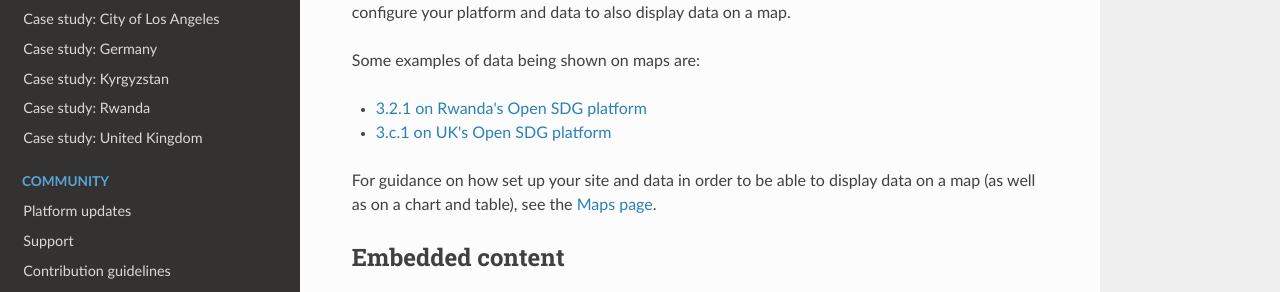
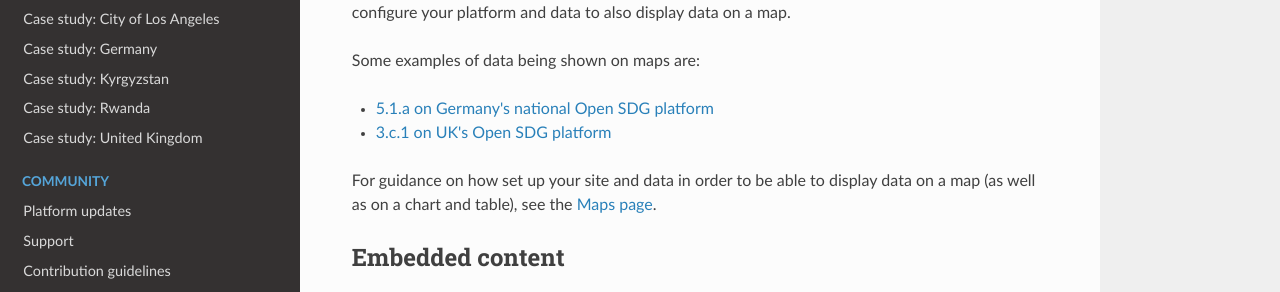
Before and after one commit to open-sdg/open-sdg, an MkDocs documentation site: the page built from docs/open-sdg-features.md, in a window 1280 px wide and 900 px high, scrolled down 800 px. Shown: the part 159-451 px from the top of the window. Built offline with MkDocs 1.6.1, drawn with Linux system fonts in a browser that asks for light colours; nearby versions of some CDN libraries; old or Windows-style settings are respelled for this version of MkDocs.

Commit message:
Swap map example as Rwanda maps are currently down

```diff
--- a/docs/open-sdg-features.md
+++ b/docs/open-sdg-features.md
@@ -27,7 +27,7 @@ By default, data uploaded to an Open SDG platform is displayed on a chart and a
 
 Some examples of data being shown on maps are:
 
-* [3.2.1 on Rwanda's Open SDG platform](https://sustainabledevelopment-rwanda.github.io/3-2-1/)
+* [5.1.a on Germany's national Open SDG platform](https://sustainabledevelopment-deutschland.github.io/5-1-a/)
 * [3.c.1 on UK's Open SDG platform](https://sustainabledevelopment-uk.github.io/3-a-1/)
 
 For guidance on how set up your site and data in order to be able to display data on a map (as well as on a chart and table), see the [Maps page](maps.md).
```
